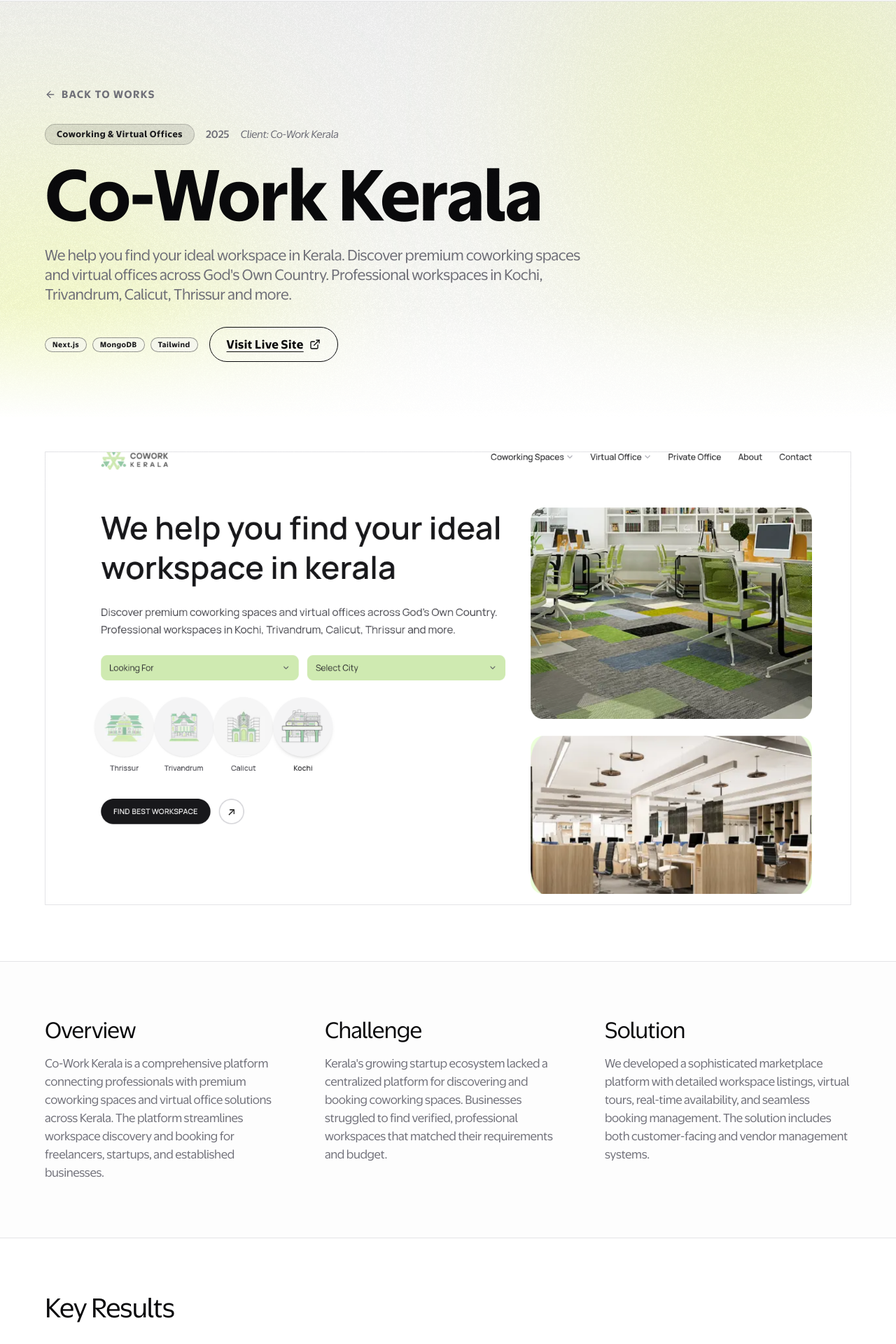
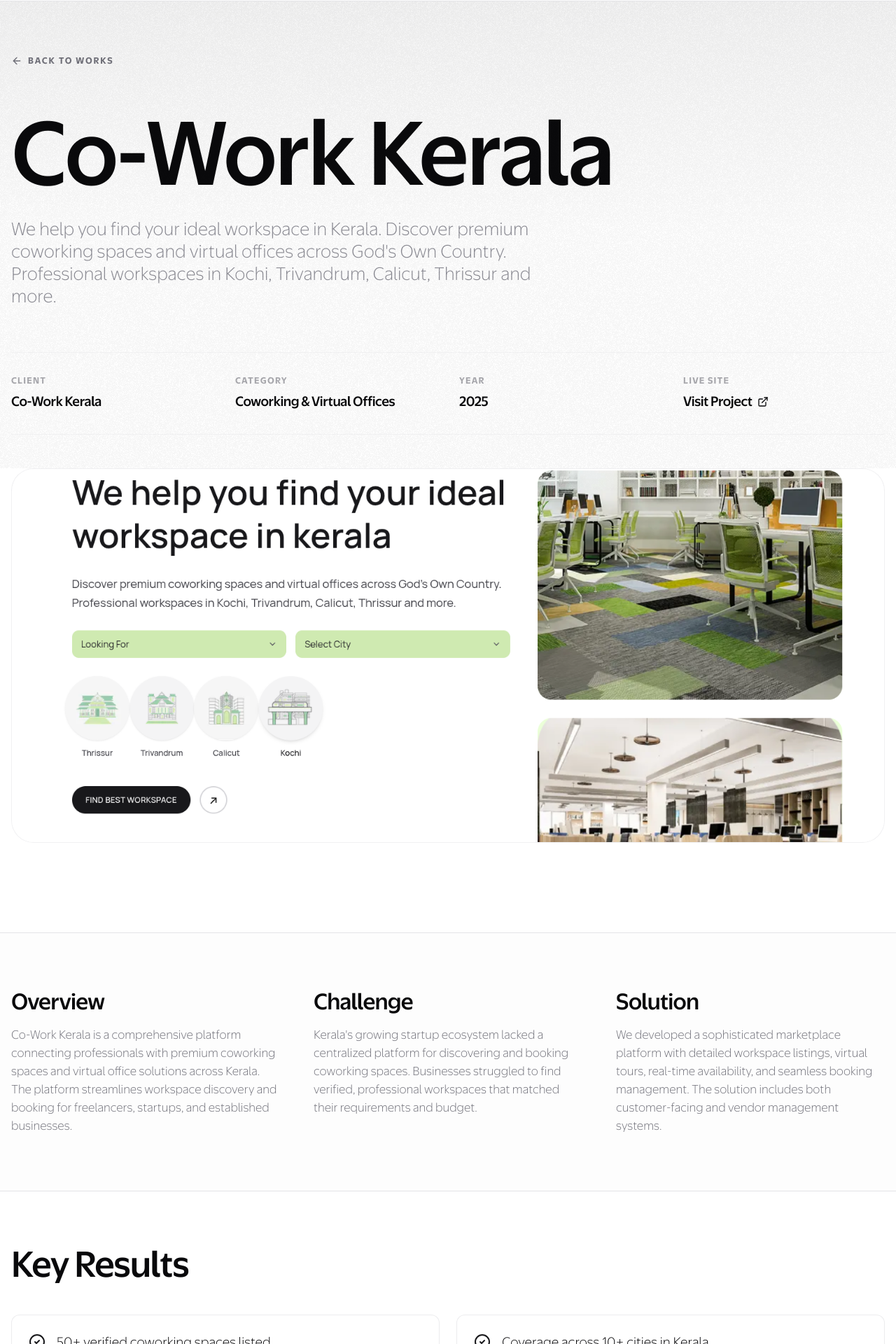
Before and after one commit to mastrovia/mastrovia, a Next.js app: page /case-study/cowork-kerala in a window 1280 px wide. Shown: the part 99-2019 px from the top of the page at 70% size. Built offline with nearby package versions, Linux system fonts and the light colour scheme; a web font is replaced by a local one.

Commit message:
refactor: redesign case study hero section with a new metadata grid, updated glow effects, and refined typography.

```diff
--- a/src/app/case-study/[id]/CaseStudyClient.tsx
+++ b/src/app/case-study/[id]/CaseStudyClient.tsx
@@ -4,7 +4,7 @@
 import Image from "next/image";
 import { motion } from "motion/react";
 import { CaseStudy } from "@/data/caseStudies";
-import { Badge } from "@/components/ui/badge";
+
 import { Card, CardContent } from "@/components/ui/card";
 import {
   ArrowLeft,
@@ -25,137 +25,113 @@
       className="min-h-screen bg-background"
     >
       {/* Hero Section */}
-      <section className="relative pt-24 md:pt-32 pb-12 md:pb-20 px-4 overflow-hidden textured-surface">
-        <div className="absolute inset-0 bg-gradient-to-b from-primary/5 to-transparent pointer-events-none" />
+      <section className="relative pt-20 md:pt-30 pb-12 px-4 overflow-hidden textured-surface">
+        <div className="absolute inset-0 bg-gradient-to-b from-primary/5 via-transparent to-transparent pointer-events-none" />
 
-        {/* Animated Gradient Glow Backgrounds */}
-        <div className="absolute inset-0 pointer-events-none z-0 overflow-hidden">
-          {/* Left Middle Glow */}
-          <div className="absolute -left-[30%] top-[20%] w-[80vw] h-[80vw] min-w-[350px] min-h-[350px] sm:-left-[20%] sm:top-[30%] sm:w-[50vw] sm:h-[50vw] opacity-20 dark:opacity-[0.15]">
+        {/* Minimal, Centered Soft Glow */}
+        <div className="absolute top-0 left-0 right-0 pointer-events-none z-0 overflow-hidden flex justify-center">
+          <div className="absolute top-[-50%] w-[120vw] h-[60vw] min-w-[600px] min-h-[600px] opacity-20 dark:opacity-[0.15]">
             <motion.div
-              initial={{ opacity: 0, scale: 0.8 }}
+              initial={{ opacity: 0, scale: 0.9 }}
               animate={{ opacity: 1, scale: 1 }}
-              transition={{ duration: 1.2, ease: "easeOut" }}
-              className="w-full h-full rounded-full bg-[#E1FF00] mix-blend-multiply dark:mix-blend-screen blur-[80px] sm:blur-[120px] md:blur-[140px]"
-            />
-          </div>
-          {/* Top Right Glow */}
-          <div className="absolute -right-[20%] -top-[10%] w-[70vw] h-[70vw] min-w-[300px] min-h-[300px] sm:-right-[10%] sm:-top-[20%] sm:w-[45vw] sm:h-[45vw] opacity-20 dark:opacity-[0.12]">
-            <motion.div
-              initial={{ opacity: 0, scale: 0.8 }}
-              animate={{ opacity: 1, scale: 1 }}
-              transition={{ duration: 1.2, delay: 0.2, ease: "easeOut" }}
-              className="w-full h-full rounded-full bg-[#E1FF00] mix-blend-multiply dark:mix-blend-screen blur-[80px] sm:blur-[120px] md:blur-[140px]"
+              transition={{ duration: 1.5, ease: "easeOut" }}
+              className="w-full h-full rounded-[100%] bg-[#E1FF00] mix-blend-multiply dark:mix-blend-screen blur-[120px] sm:blur-[180px] md:blur-[220px]"
             />
           </div>
         </div>
 
-        <div className="container mx-auto max-w-6xl relative z-20">
+        <div className="container mx-auto max-w-7xl relative z-20">
           {/* Back Button */}
           <Link href="/#works">
             <motion.div
               initial={{ opacity: 0, x: -20 }}
               animate={{ opacity: 1, x: 0 }}
-              className="inline-flex items-center gap-2 text-sm font-bold font-sans uppercase tracking-[0.1em] text-muted-foreground hover:text-primary transition-colors mb-8 group"
+              transition={{ duration: 0.6, ease: [0.16, 1, 0.3, 1] }}
+              className="inline-flex items-center gap-2 text-xs font-bold uppercase tracking-[0.15em] text-muted-foreground hover:text-primary transition-colors mb-12 md:mb-16 group"
             >
               <ArrowLeft className="w-4 h-4 group-hover:-translate-x-1 transition-transform" />
               Back to Works
             </motion.div>
           </Link>
 
-          {/* Category & Year */}
-          <motion.div
-            initial={{ opacity: 0, y: 20 }}
+          {/* Title & Description */}
+          <div className="max-w-5xl mb-12 md:mb-16">
+            <motion.h1
+              initial={{ opacity: 0, y: 30 }}
               animate={{ opacity: 1, y: 0 }}
-            transition={{ delay: 0.1 }}
-            className="flex flex-wrap items-center gap-4 mb-6 font-sans"
-          >
-            <Badge className="bg-primary/10 text-primary border-primary/20 text-xs tracking-wider px-4 py-1.5 font-bold">
-              {caseStudy.category}
-            </Badge>
-            <span className="text-sm text-muted-foreground font-medium">
-              {caseStudy.year}
-            </span>
-            <span className="text-sm text-muted-foreground italic tracking-tight">
-              Client: {caseStudy.client}
-            </span>
-          </motion.div>
-
-          {/* Title */}
-          <motion.h1
-            initial={{ opacity: 0, y: 20 }}
-            animate={{ opacity: 1, y: 0 }}
-            transition={{ delay: 0.2 }}
-            className="text-4xl sm:text-5xl md:text-7xl lg:text-8xl font-bold tracking-[-0.02em] mb-6 leading-none"
+              transition={{ delay: 0.1, duration: 0.8, ease: [0.16, 1, 0.3, 1] }}
+              className="text-5xl sm:text-7xl md:text-[6rem] lg:text-[7.5rem] font-medium tracking-tight mb-8 leading-[0.9]"
             >
               {caseStudy.title}
             </motion.h1>
 
-          {/* Description */}
             <motion.p
               initial={{ opacity: 0, y: 20 }}
               animate={{ opacity: 1, y: 0 }}
-            transition={{ delay: 0.3 }}
-            className="text-lg md:text-xl font-sans text-muted-foreground max-w-3xl mb-8 leading-relaxed tracking-tight"
+              transition={{ delay: 0.2, duration: 0.8, ease: [0.16, 1, 0.3, 1] }}
+              className="text-xl md:text-2xl text-muted-foreground/80 max-w-3xl leading-relaxed tracking-normal font-light"
             >
               {caseStudy.description}
             </motion.p>
+          </div>
 
-          {/* Tags & Link */}
+          {/* Metadata Grid */}
           <motion.div
             initial={{ opacity: 0, y: 20 }}
             animate={{ opacity: 1, y: 0 }}
-            transition={{ delay: 0.4 }}
-            className="flex flex-wrap items-center gap-4 font-sans"
+            transition={{ delay: 0.3, duration: 0.8, ease: [0.16, 1, 0.3, 1] }}
+            className="grid grid-cols-2 md:grid-cols-4 gap-8 py-8 border-y border-border/40"
           >
-            <div className="flex flex-wrap gap-2">
-              {caseStudy.tags.map((tag) => (
-                <Badge
-                  key={tag}
-                  variant="secondary"
-                  className="bg-muted/50 border border-foreground/40 text-[10px] font-bold tracking-wider"
-                >
-                  {tag}
-                </Badge>
-              ))}
+            <div className="flex flex-col gap-2">
+              <span className="text-xs font-bold uppercase tracking-[0.1em] text-muted-foreground/60">Client</span>
+              <span className="text-lg font-medium tracking-tight">{caseStudy.client}</span>
             </div>
-            {caseStudy.link !== "#" && (
+            <div className="flex flex-col gap-2">
+              <span className="text-xs font-bold uppercase tracking-[0.1em] text-muted-foreground/60">Category</span>
+              <span className="text-lg font-medium tracking-tight">{caseStudy.category}</span>
+            </div>
+            <div className="flex flex-col gap-2">
+              <span className="text-xs font-bold uppercase tracking-[0.1em] text-muted-foreground/60">Year</span>
+              <span className="text-lg font-medium tracking-tight">{caseStudy.year}</span>
+            </div>
+            <div className="flex flex-col gap-2">
+              <span className="text-xs font-bold uppercase tracking-[0.1em] text-muted-foreground/60">Live Site</span>
+              {caseStudy.link !== "#" ? (
                 <a
                   href={caseStudy.link}
                   target="_blank"
                   rel="noopener noreferrer"
+                  className="text-lg font-medium tracking-tight inline-flex items-center gap-2 group hover:text-primary transition-colors w-fit"
                 >
-                <AnimatedButton
-                  variant="outline"
-                  className="gap-2 rounded-full flex items-center group font-bold tracking-wide"
-                  noArrow
-                >
-                  <span className="underline underline-offset-4 font-sans">Visit Live Site</span>
+                  <span className="underline underline-offset-4 decoration-border/50 group-hover:decoration-primary">
+                    Visit Project
+                  </span>
                   <ExternalLink className="w-4 h-4 group-hover:-translate-y-0.5 group-hover:translate-x-0.5 transition-transform" />
-                </AnimatedButton>
                 </a>
+              ) : (
+                <span className="text-lg font-medium tracking-tight text-muted-foreground/80">
+                  N/A
+                </span>
               )}
+            </div>
           </motion.div>
         </div>
-
-        {/* Bottom Fade Gradient for smooth transition */}
-        <div className="absolute bottom-0 left-0 right-0 h-40 bg-gradient-to-t from-background to-transparent pointer-events-none z-10" />
       </section>
 
       {/* Hero Image */}
-      <section className="px-4 pt-12 pb-20">
+      <section className="px-4 pb-20 md:pb-32">
         <motion.div
           initial={{ opacity: 0, y: 40 }}
           animate={{ opacity: 1, y: 0 }}
-          transition={{ delay: 0.5 }}
-          className="container mx-auto max-w-6xl group overflow-hidden"
+          transition={{ delay: 0.4, duration: 1, ease: [0.16, 1, 0.3, 1] }}
+          className="container mx-auto max-w-7xl group overflow-hidden"
         >
-          <div className="relative rounded-none overflow-hidden border border-border bg-muted/20 w-full aspect-video">
+          <div className="relative rounded-2xl md:rounded-[2rem] overflow-hidden border border-border/50 bg-muted/20 w-full aspect-[4/3] md:aspect-[21/9]">
             <Image
               src={caseStudy.image}
               alt={caseStudy.title}
               fill
-              className="object-cover group-hover:scale-[1.02] transition-transform duration-700 ease-out"
+              className="object-cover group-hover:scale-105 transition-transform duration-1000 ease-out"
             />
           </div>
         </motion.div>
@@ -163,7 +139,7 @@
 
       {/* Overview Section */}
       <section className="px-4 py-20 bg-muted/20 border-t">
-        <div className="container mx-auto max-w-6xl">
+        <div className="container mx-auto max-w-7xl">
           <div className="grid md:grid-cols-3 gap-12">
             <motion.div
               initial={{ opacity: 0, y: 20 }}
@@ -171,8 +147,8 @@
               viewport={{ once: true }}
               className="space-y-4"
             >
-              <h2 className="text-3xl tracking-tight">Overview</h2>
-              <p className="text-muted-foreground font-sans leading-relaxed tracking-tight">
+              <h2 className="text-3xl font-medium tracking-tight">Overview</h2>
+              <p className="text-muted-foreground leading-relaxed tracking-normal font-light">
                 {caseStudy.overview}
               </p>
             </motion.div>
@@ -184,8 +160,8 @@
               transition={{ delay: 0.1 }}
               className="space-y-4"
             >
-              <h2 className="text-3xl tracking-tight">Challenge</h2>
-              <p className="text-muted-foreground font-sans leading-relaxed tracking-tight">
+              <h2 className="text-3xl font-medium tracking-tight">Challenge</h2>
+              <p className="text-muted-foreground leading-relaxed tracking-normal font-light">
                 {caseStudy.challenge}
               </p>
             </motion.div>
@@ -197,8 +173,8 @@
               transition={{ delay: 0.2 }}
               className="space-y-4"
             >
-              <h2 className="text-3xl tracking-tight">Solution</h2>
-              <p className="text-muted-foreground font-sans leading-relaxed tracking-tight">
+              <h2 className="text-3xl font-medium tracking-tight">Solution</h2>
+              <p className="text-muted-foreground leading-relaxed tracking-normal font-light">
                 {caseStudy.solution}
               </p>
             </motion.div>
@@ -208,12 +184,12 @@
 
       {/* Results Section */}
       <section className="px-4 py-20 border-t">
-        <div className="container mx-auto max-w-6xl">
+        <div className="container mx-auto max-w-7xl">
           <motion.h2
             initial={{ opacity: 0, y: 20 }}
             whileInView={{ opacity: 1, y: 0 }}
             viewport={{ once: true }}
-            className="text-3xl md:text-4xl tracking-tight mb-12"
+            className="text-3xl md:text-5xl font-medium tracking-tight mb-12"
           >
             Key Results
           </motion.h2>
@@ -229,8 +205,8 @@
               >
                 <Card className="border-border/70 backdrop-blur-sm hover:border-primary/50 transition-all duration-300 shadow-none">
                   <CardContent className="p-6 flex items-start gap-4">
-                    <CheckCircle2 className="w-5 h-5 text-primary flex-shrink-0 mt-1" />
-                    <p className="font-sans leading-relaxed tracking-tight">{result}</p>
+                     <CheckCircle2 className="w-6 h-6 text-primary flex-shrink-0 mt-0.5" />
+                    <p className="text-lg leading-relaxed tracking-normal font-light">{result}</p>
                   </CardContent>
                 </Card>
               </motion.div>
@@ -241,12 +217,12 @@
 
       {/* Features Section */}
       <section className="px-4 py-20 bg-muted/20">
-        <div className="container mx-auto max-w-6xl">
+        <div className="container mx-auto max-w-7xl">
           <motion.h2
             initial={{ opacity: 0, y: 20 }}
             whileInView={{ opacity: 1, y: 0 }}
             viewport={{ once: true }}
-            className="text-3xl md:text-4xl tracking-tight mb-12"
+            className="text-3xl md:text-5xl font-medium tracking-tight mb-12"
           >
             Features & Capabilities
           </motion.h2>
@@ -259,9 +235,9 @@
                 whileInView={{ opacity: 1, scale: 1 }}
                 viewport={{ once: true }}
                 transition={{ delay: idx * 0.05 }}
-                className="p-4 rounded-xl border border-border/70 backdrop-blur-sm hover:border-primary/30 transition-all duration-300"
+                className="p-5 rounded-2xl border border-border/70 backdrop-blur-sm hover:border-primary/30 transition-all duration-300"
               >
-                <p className="text-sm font-sans leading-relaxed tracking-tight">{feature}</p>
+                <p className="text-base leading-relaxed tracking-normal font-light">{feature}</p>
               </motion.div>
             ))}
           </div>
@@ -270,12 +246,12 @@
 
       {/* Technology Stack */}
       <section className="px-4 py-20">
-        <div className="container mx-auto max-w-6xl">
+        <div className="container mx-auto max-w-7xl">
           <motion.h2
             initial={{ opacity: 0, y: 20 }}
             whileInView={{ opacity: 1, y: 0 }}
             viewport={{ once: true }}
-            className="text-3xl md:text-4xl tracking-tight mb-12"
+            className="text-3xl md:text-5xl font-medium tracking-tight mb-12"
           >
             Technology Stack
           </motion.h2>
@@ -287,22 +263,22 @@
               whileInView={{ opacity: 1, y: 0 }}
               viewport={{ once: true }}
             >
-              <Card className="border-border/70 backdrop-blur-sm h-full shadow-none">
+              <Card className="border-border/70 backdrop-blur-sm h-full shadow-none overflow-hidden rounded-3xl">
                 <CardContent className="p-8 space-y-6">
-                  <div className="flex items-center gap-3">
-                    <div className="p-3 rounded-xl bg-primary/10">
+                  <div className="flex items-center gap-4">
+                    <div className="p-3.5 rounded-2xl bg-primary/5 border border-primary/10">
                       <Code2 className="w-6 h-6 text-primary" />
                     </div>
-                    <h3 className="text-xl tracking-tight">Frontend</h3>
+                    <h3 className="text-2xl font-medium tracking-tight">Frontend</h3>
                   </div>
-                  <ul className="space-y-2">
+                  <ul className="space-y-3">
                     {caseStudy.technologies.frontend.map((tech, idx) => (
                       <li
                         key={idx}
-                        className="text-sm font-sans tracking-tight text-muted-foreground flex items-center gap-2"
+                        className="text-base tracking-normal font-light text-muted-foreground flex items-center gap-3"
                       >
-                        <div className="w-1.5 h-1.5 rounded-full bg-primary" />
-                        {tech}
+                        <div className="w-1.5 h-1.5 rounded-full bg-primary/40" />
+0                        {tech}
                       </li>
                     ))}
                   </ul>
@@ -317,27 +293,27 @@
               viewport={{ once: true }}
               transition={{ delay: 0.1 }}
             >
-              <Card className="border-border/70 backdrop-blur-sm h-full shadow-none">
+              <Card className="border-border/70 backdrop-blur-sm h-full shadow-none overflow-hidden rounded-3xl">
                 <CardContent className="p-8 space-y-6">
-                  <div className="flex items-center gap-3">
-                    <div className="p-3 rounded-xl bg-primary/10">
+                  <div className="flex items-center gap-4">
+                    <div className="p-3.5 rounded-2xl bg-primary/5 border border-primary/10">
                       <Server className="w-6 h-6 text-primary" />
                     </div>
-                    <h3 className="text-xl tracking-tight">Backend</h3>
+                    <h3 className="text-2xl font-medium tracking-tight">Backend</h3>
                   </div>
-                  <ul className="space-y-2">
+                  <ul className="space-y-3">
                     {caseStudy.technologies.backend.length > 0 ? (
                       caseStudy.technologies.backend.map((tech, idx) => (
                         <li
                           key={idx}
-                          className="text-sm font-sans tracking-tight text-muted-foreground flex items-center gap-2"
+                          className="text-base tracking-normal font-light text-muted-foreground flex items-center gap-3"
                         >
-                          <div className="w-1.5 h-1.5 rounded-full bg-primary" />
+                          <div className="w-1.5 h-1.5 rounded-full bg-primary/40" />
                           {tech}
                         </li>
                       ))
                     ) : (
-                      <li className="text-sm font-sans tracking-tight text-muted-foreground italic">
+                      <li className="text-base tracking-normal font-light text-muted-foreground italic">
                         Frontend-only application
                       </li>
                     )}
@@ -353,21 +329,21 @@
               viewport={{ once: true }}
               transition={{ delay: 0.2 }}
             >
-              <Card className="border-border/70 backdrop-blur-sm h-full shadow-none">
+              <Card className="border-border/70 backdrop-blur-sm h-full shadow-none overflow-hidden rounded-3xl">
                 <CardContent className="p-8 space-y-6">
-                  <div className="flex items-center gap-3">
-                    <div className="p-3 rounded-xl bg-primary/10">
+                  <div className="flex items-center gap-4">
+                    <div className="p-3.5 rounded-2xl bg-primary/5 border border-primary/10">
                       <Cloud className="w-6 h-6 text-primary" />
                     </div>
-                    <h3 className="text-xl tracking-tight">Infrastructure</h3>
+                    <h3 className="text-2xl font-medium tracking-tight">Infrastructure</h3>
                   </div>
-                  <ul className="space-y-2">
+                  <ul className="space-y-3">
                     {caseStudy.technologies.infrastructure.map((tech, idx) => (
                       <li
                         key={idx}
-                        className="text-sm font-sans tracking-tight text-muted-foreground flex items-center gap-2"
+                        className="text-base tracking-normal font-light text-muted-foreground flex items-center gap-3"
                       >
-                        <div className="w-1.5 h-1.5 rounded-full bg-primary" />
+                        <div className="w-1.5 h-1.5 rounded-full bg-primary/40" />
                         {tech}
                       </li>
                     ))}
@@ -381,12 +357,12 @@
 
       {/* Screenshots Gallery */}
       <section className="px-4 py-20 bg-muted/20">
-        <div className="container mx-auto max-w-6xl">
+        <div className="container mx-auto max-w-7xl">
           <motion.h2
             initial={{ opacity: 0, y: 20 }}
             whileInView={{ opacity: 1, y: 0 }}
             viewport={{ once: true }}
-            className="text-3xl md:text-4xl tracking-tight mb-12"
+            className="text-3xl md:text-5xl font-medium tracking-tight mb-12"
           >
             Project Screenshots
           </motion.h2>
@@ -408,16 +384,16 @@
                   whileInView={{ opacity: 1, y: 0 }}
                   viewport={{ once: true }}
                   transition={{ delay: idx * 0.1 }}
-                  className={`relative rounded-3xl overflow-hidden border border-border group bg-muted/20 shadow-none ${colSpanClass}`}
+                  className={`relative rounded-[2rem] overflow-hidden border border-border/50 group bg-muted/20 shadow-none ${colSpanClass}`}
                 >
                   <Image
                     src={screenshot.url}
                     alt={screenshot.caption}
                     fill
-                    className="object-cover group-hover:scale-[1.02] transition-transform duration-700 ease-out"
+                    className="object-cover group-hover:scale-[1.03] transition-transform duration-1000 ease-out"
                   />
-                  <div className="absolute inset-0 bg-gradient-to-t from-black/80 via-black/0 opacity-0 group-hover:opacity-100 transition-opacity duration-300 flex flex-col justify-end p-6 md:p-8 pointer-events-none">
-                    <p className="text-sm md:text-base font-sans text-white/90 tracking-tight">
+                  <div className="absolute inset-0 bg-gradient-to-t from-black/80 via-black/20 to-transparent opacity-0 group-hover:opacity-100 transition-opacity duration-500 flex flex-col justify-end p-8 md:p-10 pointer-events-none">
+                    <p className="text-lg md:text-xl font-medium text-white/90 tracking-tight">
                       {screenshot.caption}
                     </p>
                   </div>
@@ -429,22 +405,22 @@
       </section>
 
       {/* CTA Section */}
-      <section className="px-4 py-20 bg-muted/20">
-        <div className="container mx-auto max-w-4xl text-center">
+      <section className="px-4 py-32 bg-muted/20">
+        <div className="container mx-auto text-center">
           <motion.div
             initial={{ opacity: 0, y: 20 }}
             whileInView={{ opacity: 1, y: 0 }}
             viewport={{ once: true }}
-            className="space-y-8"
+            className="space-y-10"
           >
-            <h2 className="text-4xl md:text-5xl font-bold tracking-tight">
+            <h2 className="text-5xl md:text-7xl font-medium tracking-tight">
               Ready to Start Your Project?
             </h2>
-            <p className="text-lg text-muted-foreground font-sans leading-relaxed tracking-tight max-w-2xl mx-auto">
+            <p className="text-xl md:text-2xl text-muted-foreground/80 leading-relaxed font-light tracking-normal max-w-2xl mx-auto">
               Let's build something exceptional together. Get in touch to
               discuss your next digital project.
             </p>
-            <div className="flex flex-col sm:flex-row items-center justify-center gap-4 font-sans">
+            <div className="flex flex-col sm:flex-row items-center justify-center gap-6 pt-4">
               <ContactPopup>
                 <AnimatedButton className="px-12 py-7 text-sm font-bold uppercase tracking-wider">
                   Start a Project
```
Lines whose indentation alone changed are shown as unchanged.
